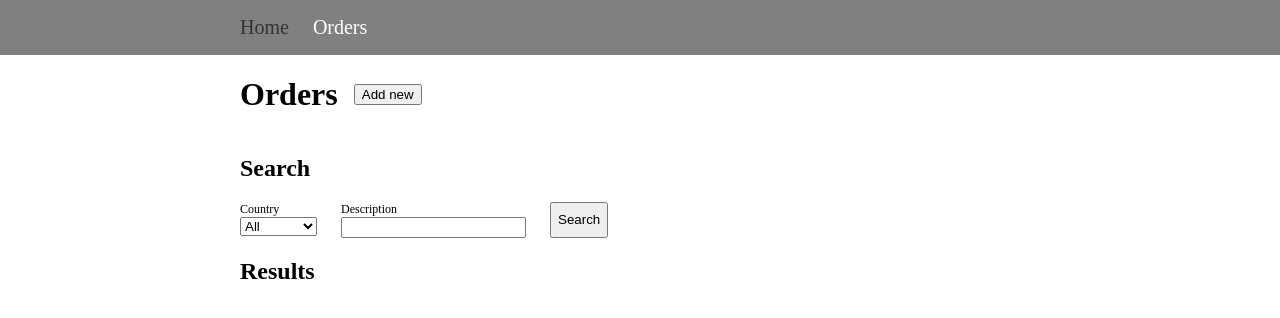
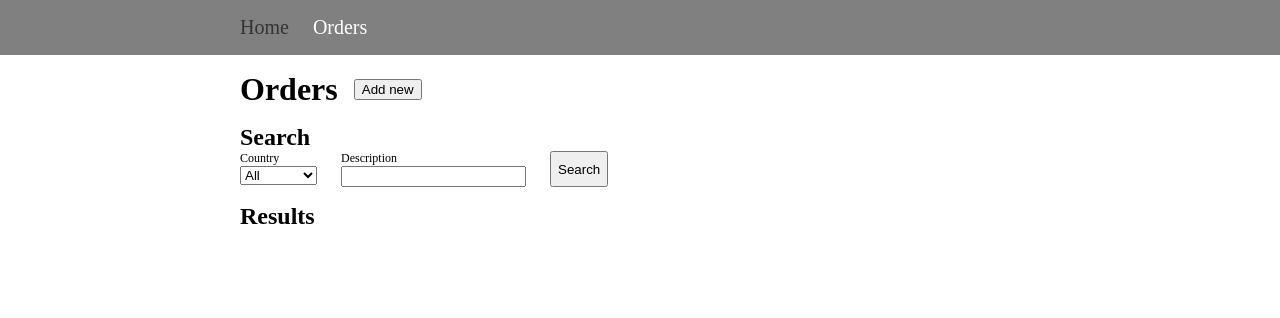
Before and after one commit to sandervunk/order-management-app, an Angular app in the folder frontend/: page /orders in a window 1280 px wide. Shown: the top 318 px of the page. Built offline with nearby package versions, Linux system fonts and the light colour scheme.

Commit message:
fix: improved styles

```diff
--- a/frontend/src/app/app.scss
+++ b/frontend/src/app/app.scss
@@ -1,5 +1,5 @@
 main {
-  padding: 0 16px;
+  padding: 16px;
   width: 800px;
   margin: auto;
 }
--- a/frontend/src/app/routes/orders/orders.html
+++ b/frontend/src/app/routes/orders/orders.html
@@ -1,3 +1,4 @@
+<div class="orders-container">
   <div class="orders-header">
     <h1>Orders</h1>
     <button (click)="openModal()">Add new</button>
@@ -5,3 +6,4 @@
 
   <app-search (submitSearch)="handleSearch($event)" />
   <app-results [orderItems]="orderItems()" />
+</div>
--- a/frontend/src/app/routes/orders/orders.scss
+++ b/frontend/src/app/routes/orders/orders.scss
@@ -1,3 +1,9 @@
+.orders-container {
+  display: flex;
+  flex-direction: column;
+  gap: 16px;
+}
+
 .orders-header {
   display: flex;
   align-items: center;
--- a/frontend/src/app/routes/orders/results/results.scss
+++ b/frontend/src/app/routes/orders/results/results.scss
@@ -11,15 +11,6 @@
   border: 1px solid gray;
   padding: 8px;
   border-radius: 5px;
-
-  h3 {
-    margin: 0;
-  }
-
-  h4 {
-    margin-top: 0;
-    margin-bottom: 8px;
-  }
 }
 
 .order-item-fields {
--- a/frontend/src/styles.scss
+++ b/frontend/src/styles.scss
@@ -1,5 +1,9 @@
 html,
-body {
+body,
+h1,
+h2,
+h3,
+h4 {
   margin: 0;
   padding: 0;
 }
```
Lines whose indentation alone changed are shown as unchanged.
